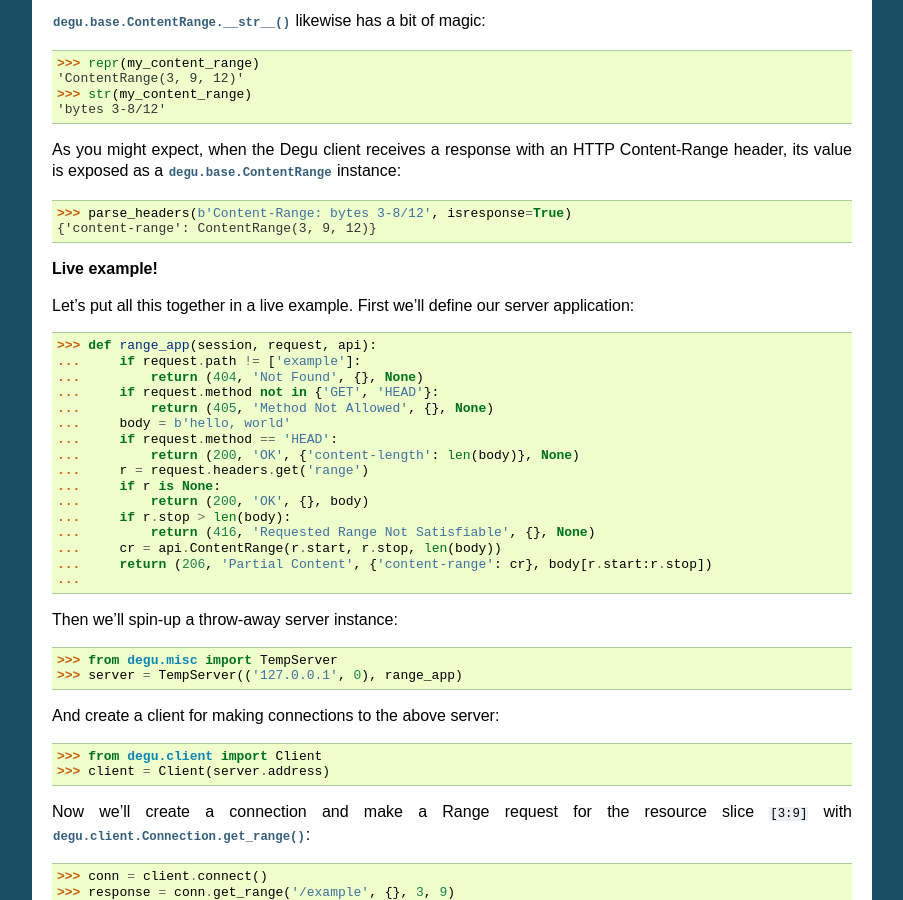
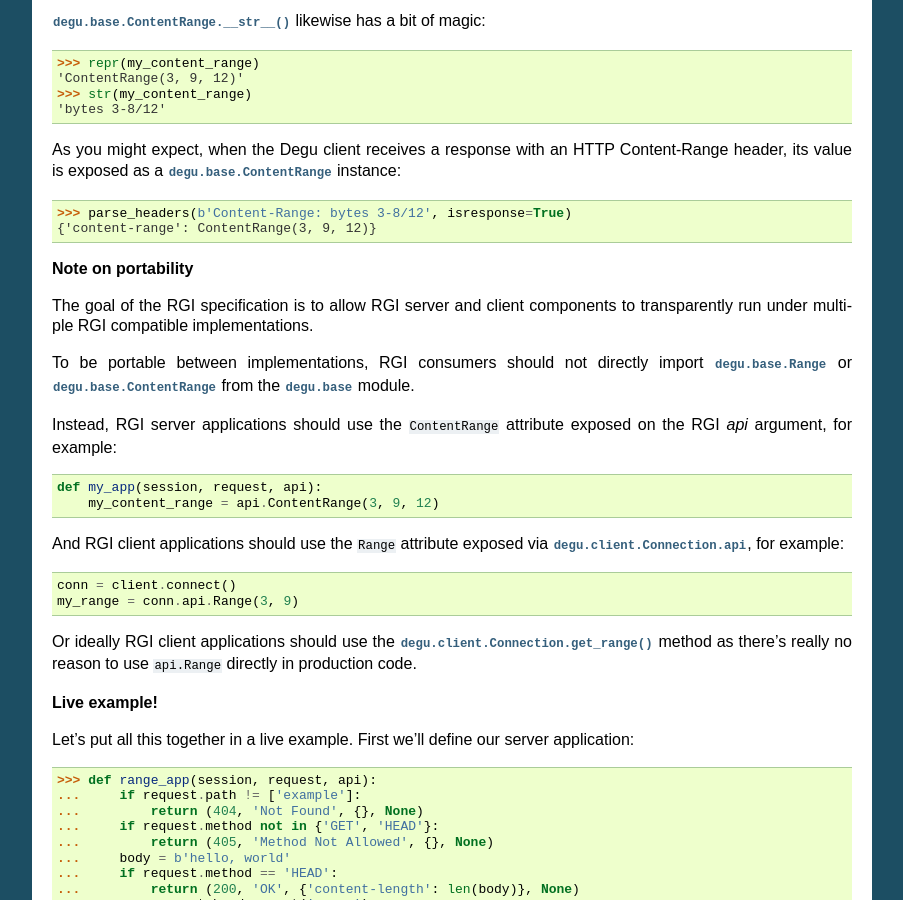
Before and after one commit to json420/degu, a Sphinx documentation site: the page built from doc/tutorial.rst, in a window 1280 px wide and 900 px high, scrolled down 9941 px. Shown: the whole window, without its empty margins (198-1101 px from the left). Built offline with Sphinx 7.4.7, drawn with Linux system fonts in a browser that asks for light colours.

Commit message:
tutorial.rst: add not about application portabliity in 'Example: range requests' section

```diff
--- a/doc/tutorial.rst
+++ b/doc/tutorial.rst
@@ -632,6 +632,30 @@ instance:
 >>> parse_headers(b'Content-Range: bytes 3-8/12', isresponse=True)
 {'content-range': ContentRange(3, 9, 12)}
 
+**Note on portability**
+
+The goal of the RGI specification is to allow RGI server and client components
+to transparently run under multiple RGI compatible implementations.
+
+To be portable between implementations, RGI consumers should not directly import
+:class:`degu.base.Range` or :class:`degu.base.ContentRange` from the
+:mod:`degu.base` module.
+
+Instead, RGI server applications should use the ``ContentRange`` attribute
+exposed on the RGI *api* argument, for example::
+
+    def my_app(session, request, api):
+        my_content_range = api.ContentRange(3, 9, 12)
+
+And RGI client applications should use the ``Range`` attribute exposed via :attr:`degu.client.Connection.api`, for example::
+
+    conn = client.connect()
+    my_range = conn.api.Range(3, 9)
+
+Or ideally RGI client applications should use the
+:meth:`degu.client.Connection.get_range()` method as there's really no reason to
+use ``api.Range`` directly in production code.
+
 **Live example!**
 
 Let's put all this together in a live example.  First we'll define our server
```
